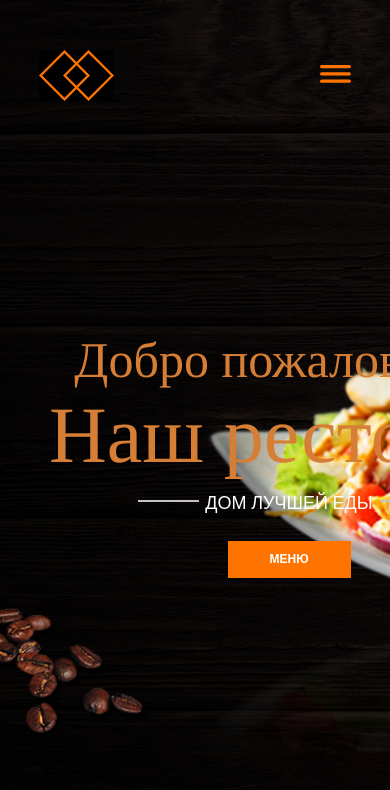
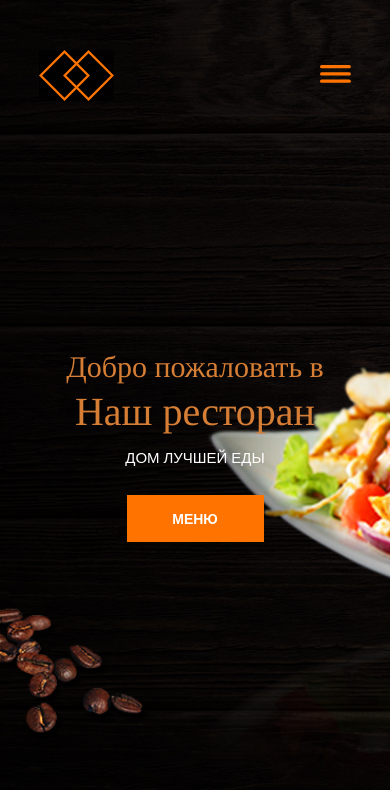
Before and after one commit to Makaron77/Restaurant, a React (Vite) app in the folder client/: page / in a window 390 px wide. Shown: the top 790 px of the page. Built offline with nearby package versions, Linux system fonts and the light colour scheme.

Commit message:
adaptive welcomeMainComponent

```diff
--- a/client/src/components/Buttons/Button/Button.module.css
+++ b/client/src/components/Buttons/Button/Button.module.css
@@ -35,6 +35,13 @@
   width: 157px;
   height: 47px;
 }
+@media (max-width: 1200px) {
+  .btn--medium {
+    width: 123px;
+    height: 37px;
+    font-size: 12px;
+  }
+}
 @media (max-width: 785px) {
   .btn--medium {
     display: none;
@@ -45,11 +52,3 @@
   height: 50px;
   font-size: 16px;
 }
-
-@media (max-width: 1200px) {
-  .btn {
-    width: 123px;
-    height: 37px;
-    font-size: 12px;
-  }
-}
--- a/client/src/components/Buttons/Button/Button.module.scss
+++ b/client/src/components/Buttons/Button/Button.module.scss
@@ -26,6 +26,15 @@
 &--medium {
 	width: 157px;
 	height: 47px;
+	@media (max-width: 1200px) {
+
+		width: 123px;
+		height: 37px;
+		font-size: 12px;
+
+
+
+}
 	@media (max-width: 785px) {
 
 		display: none;
@@ -39,13 +48,3 @@
 }
 
 }
-
-@media (max-width: 1200px) {
-	.btn {
-		width: 123px;
-		height: 37px;
-		font-size: 12px;
-
-
-	}
-}
--- a/client/src/components/Buttons/Button/Button157x47.module.css
+++ /dev/null
@@ -1,55 +0,0 @@
-.btn {
-  display: -webkit-box;
-  display: -ms-flexbox;
-  display: flex;
-  -webkit-box-align: center;
-      -ms-flex-align: center;
-          align-items: center;
-  -webkit-box-pack: center;
-      -ms-flex-pack: center;
-          justify-content: center;
-  width: 157px;
-  height: 47px;
-  background-color: #ff7400;
-  margin-left: 5%;
-  border: none;
-  color: #FFF;
-  font-size: 14px;
-  font-weight: 700;
-  -webkit-transition-duration: 0.2s;
-          transition-duration: 0.2s;
-}
-.btn:hover {
-  background-color: #b66a2c;
-}
-.btn:active {
-  -webkit-transform: scale(0.95);
-      -ms-transform: scale(0.95);
-          transform: scale(0.95);
-}
-.btn--small {
-  width: 137px;
-  height: 47px;
-}
-.btn--medium {
-  width: 157px;
-  height: 47px;
-}
-.btn--large {
-  width: 220px;
-  height: 50px;
-  font-size: 16px;
-}
-
-@media (max-width: 1200px) {
-  .btn {
-    width: 123px;
-    height: 37px;
-    font-size: 12px;
-  }
-}
-@media (max-width: 785px) {
-  .btn {
-    display: none;
-  }
-}
--- a/client/src/components/PageComponents/WelcomePageComponents/MainComponent/MainComponent.module.css
+++ b/client/src/components/PageComponents/WelcomePageComponents/MainComponent/MainComponent.module.css
@@ -2,6 +2,13 @@
 @import url("https://fonts.googleapis.com/css2?family=Open+Sans:ital,wght@0,300..800;1,300..800&display=swap");
 .headerDown {
   position: relative;
+  display: -webkit-box;
+  display: -ms-flexbox;
+  display: flex;
+  height: 82%;
+  -webkit-box-align: center;
+      -ms-flex-align: center;
+          align-items: center;
 }
 
 .headerTitle {
@@ -9,8 +16,6 @@
   font-family: "Tinos", serif;
   font-size: 50px;
   font-weight: 400;
-  left: 0;
-  margin-top: 230px;
   display: -webkit-box;
   display: -ms-flexbox;
   display: flex;
@@ -65,3 +70,21 @@
   height: 2px;
   background-color: #c4c4c4;
 }
+
+@media (max-width: 785px) {
+  .headerTitle {
+    font-size: 30px;
+  }
+  .headerTitle .headerSubtitle {
+    font-size: 40px;
+  }
+  .headerTitle .headerSuptitle {
+    font-size: 15px;
+  }
+  .headerTitle .headerSuptitle::after {
+    display: none;
+  }
+  .headerTitle .headerSuptitle::before {
+    display: none;
+  }
+}
--- a/client/src/components/PageComponents/WelcomePageComponents/MainComponent/MainComponent.module.scss
+++ b/client/src/components/PageComponents/WelcomePageComponents/MainComponent/MainComponent.module.scss
@@ -1,16 +1,13 @@
 @import url('https://fonts.googleapis.com/css2?family=Open+Sans:ital,wght@0,300..800;1,300..800&family=Tinos:ital,wght@0,400;0,700;1,400;1,700&display=swap');
 @import url('https://fonts.googleapis.com/css2?family=Open+Sans:ital,wght@0,300..800;1,300..800&display=swap');
 
-
 .headerDown {
 	position: relative;
-// display: flex;
-// flex-direction: column;
-// width: 500px;
-// height: 250px;
-// justify-content: center;
-// align-items: center;
+	display: flex;
 
+	height: 82%;
+
+	align-items: center;
 }
 
 .headerTitle {
@@ -18,10 +15,7 @@
 	font-family: 'Tinos', serif;
 	font-size: 50px;
 	font-weight: 400;
-	// text-align: center;
-	// position: absolute;
-	left: 0;
-	margin-top: 230px;
+
 	display: flex;
 	flex-direction: column;
 	width: 500px;
@@ -39,7 +33,6 @@
 	font-family: 'Tinos', serif;
 	font-size: 80px;
 	font-weight: 400;
-
 }
 
 .headerSuptitle {
@@ -67,3 +60,24 @@
 		background-color: #c4c4c4;
 	}
 }
+
+@media (max-width: 785px) {
+.headerTitle {
+font-size: 30px;
+
+	.headerSubtitle {
+font-size: 40px;
+	}
+
+	.headerSuptitle {
+font-size: 15px;
+&::after{
+	display: none;
+}
+&::before {
+	display: none;
+}
+	}
+}
+
+}
--- a/client/src/components/PageComponents/WelcomePageComponents/MainComponent/MainComponent.tsx
+++ b/client/src/components/PageComponents/WelcomePageComponents/MainComponent/MainComponent.tsx
@@ -5,7 +5,7 @@
 	return (
 		<div className={styles.headerDown}>
 			<div className={styles.headerTitle}>
-				{' '}
+
 				Добро пожаловать в
 				<div className={styles.headerSubtitle}>Наш ресторан</div>
 
--- a/client/src/pages/MainPage/MainPage.css
+++ b/client/src/pages/MainPage/MainPage.css
@@ -10,4 +10,5 @@
 
 .container__welcome {
   margin: 0 10%;
+  height: 100%;
 }
--- a/client/src/pages/MainPage/MainPage.scss
+++ b/client/src/pages/MainPage/MainPage.scss
@@ -10,4 +10,10 @@
 
 .container__welcome {
 	margin: 0 10%;
+	height: 100%;
+
+
+
+
+
 }
--- a/client/src/pages/MainPage/MainPage.tsx
+++ b/client/src/pages/MainPage/MainPage.tsx
@@ -6,6 +6,7 @@
 export default function MainPage() {
 	return (
 		<div className='container'>
+
 			<div className='container__welcome'>
 				<NavBar />
 				<MainComponent />
```
Lines whose indentation alone changed are shown as unchanged.
